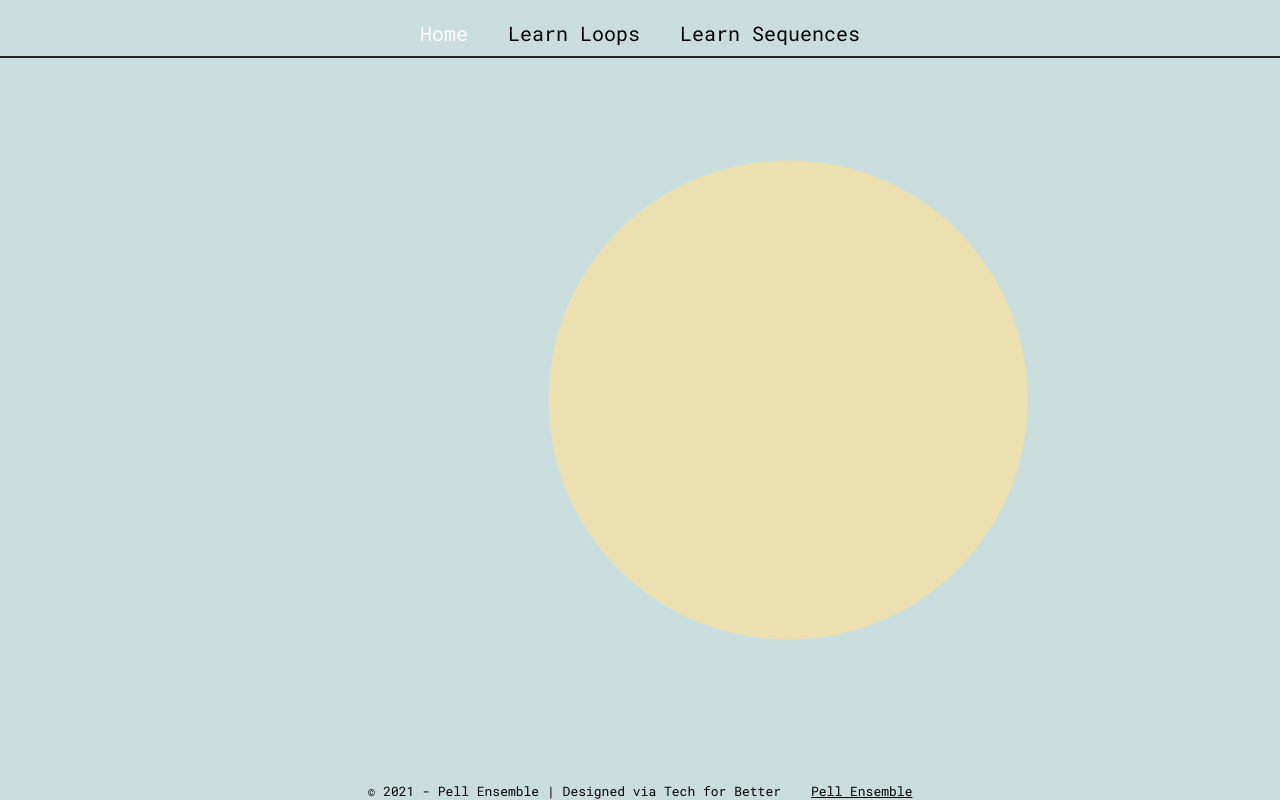
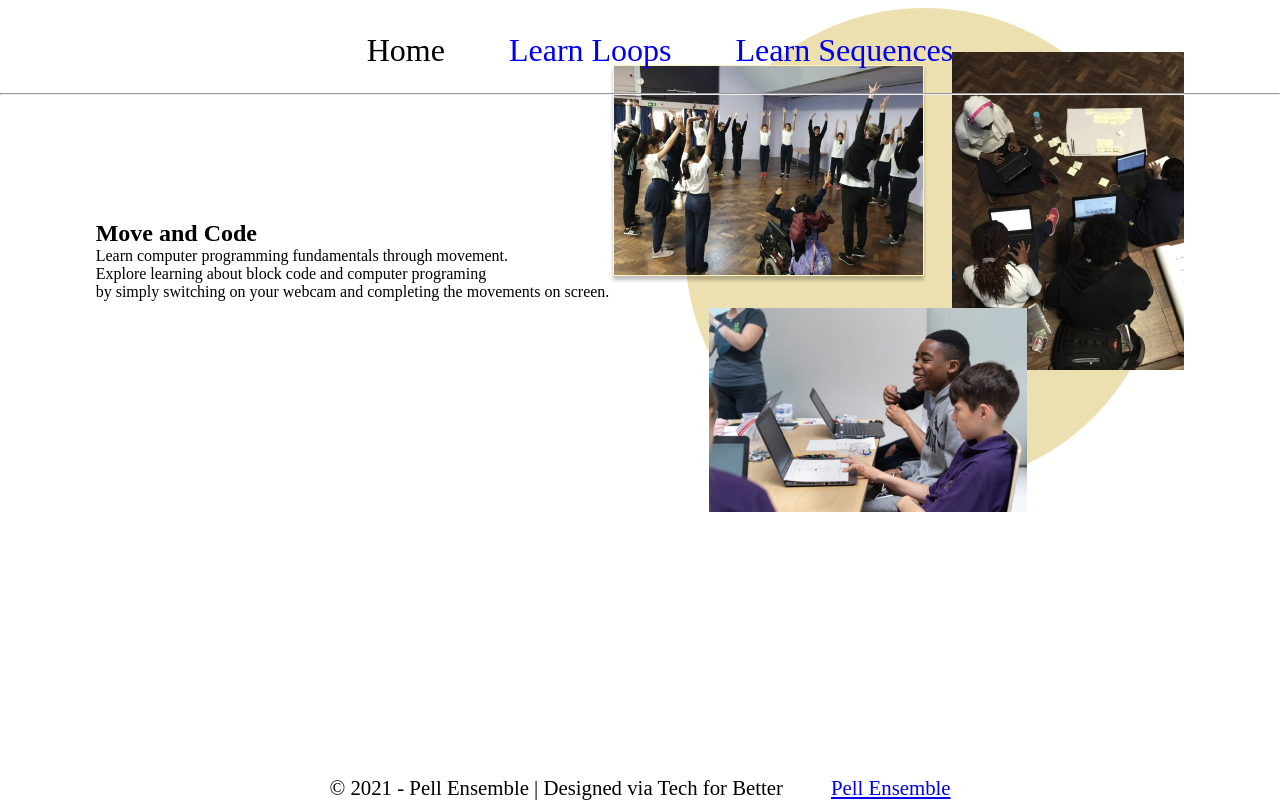
Before and after one commit to tech-for-better/Pell-Ensemble-MM, a React (Create React App) app: page / in a window 1280 px wide. Built offline with nearby package versions, Linux system fonts and the light colour scheme.

Commit message:
add main landing page image

```diff
--- a/src/pages/Home.js
+++ b/src/pages/Home.js
@@ -1,24 +1,26 @@
 import React from 'react';
 import styled from "styled-components";
+import main_image from "../assets/images/main_image.png"
 
 const HomeStyles = styled.div`{
-.container {
-
+.container1 {
+display: flex;
+justify-content: center;
+align-items: center;
+top: 50%;
+bottom: 50%;
 }
 .circle {
 width: 479px;
 height: 479px;
-right: 1%;
-position: fixed;
-top: 50%;
-transform: translate(-50%, -50%);
 background: #ECE0B0;
 border-radius: 50%;
-display: inline-block;
+opacity: 72%;
+margin-left: 4%
 }
 @media only screen and (max-width: 768px) {
     .circle {
-display: none;
+/* display: none; */
     }
 }
 }
@@ -28,9 +30,17 @@
   return (
     <div>
         <HomeStyles>
-            <div className="container">
-            <div className="circle">
+            <div className="container1">
+            <div>
+                <h2>Move and Code</h2>
+                <p>Learn computer programming fundamentals through movement.
+<br />
+Explore learning about block code and computer programing
+<br />
+by simply switching on your webcam and completing the movements on screen.</p>
             </div>
+            <img className="circle" src={main_image}>
+            </img>
             </div>
         </HomeStyles>
     </div>
```
Also changed, not shown: src/assets/images/main_image.png (added), 1 other file (tests, documents, lock files or other folders).
